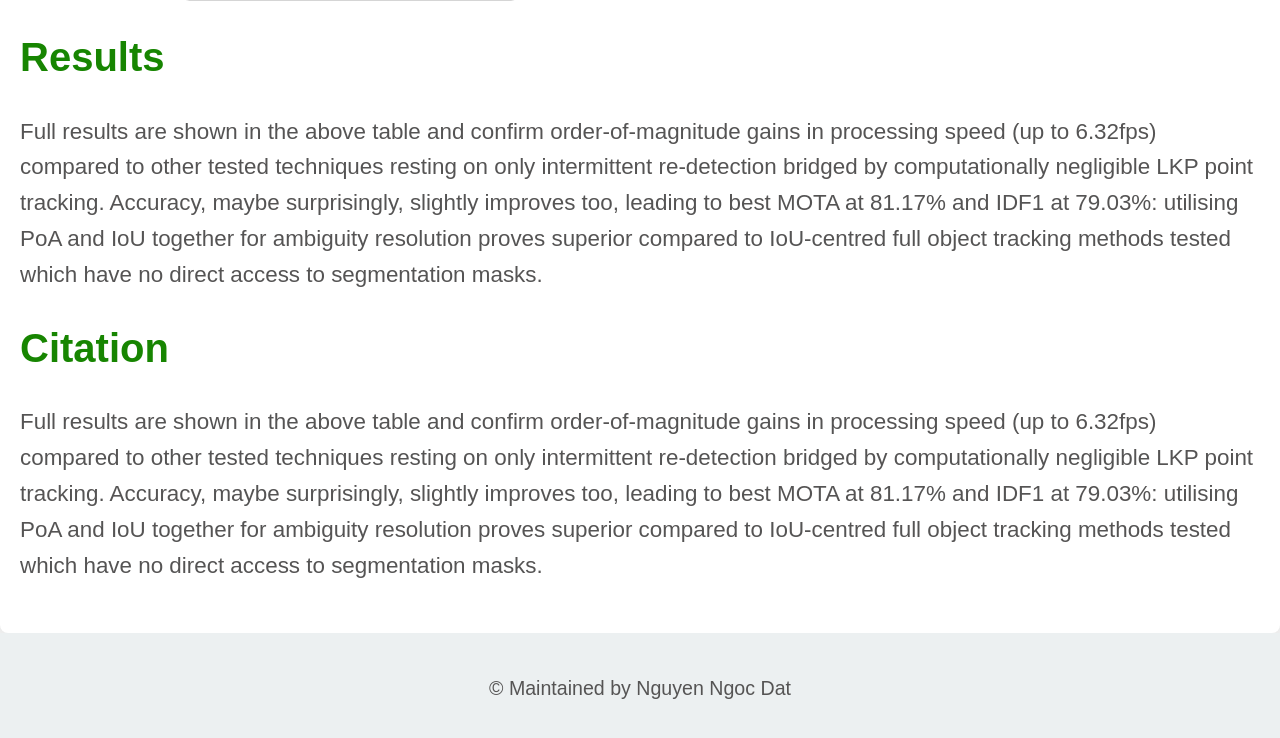
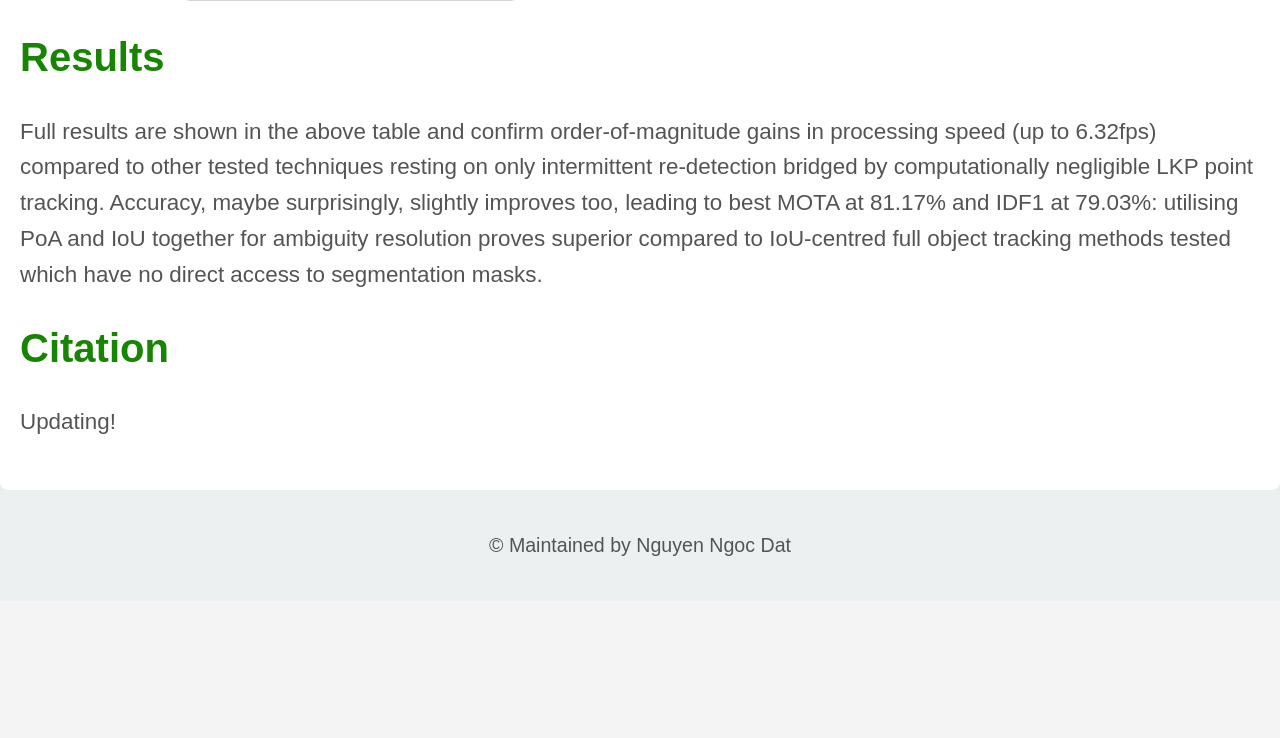
Before and after one commit to dat-nguyenvn/WildLive, a plain HTML site: page index.html in a window 1280 px wide. Shown: the part 3286-4024 px from the top of the page. After the commit the page ends 3887 px from the top, so only its background shows below. Drawn offline with Linux system fonts and the light colour scheme.

Commit message:
version1

```diff
--- a/index.html
+++ b/index.html
@@ -149,11 +149,7 @@
     </div>
     <div class="section">
       <h2>Citation</h2>
-      <p>Full results are shown in the above table and confirm order-of-magnitude gains in processing speed (up to 6.32fps)
-        compared to other tested techniques resting on only intermittent re-detection bridged by computationally negligible LKP point tracking.
-         Accuracy, maybe surprisingly, slightly improves too, leading to best MOTA at 81.17% and IDF1 at 79.03%:
-          utilising PoA and IoU together for ambiguity resolution proves superior compared to IoU-centred full object tracking methods
-           tested which have no direct access to segmentation masks.</p>
+      <p>Updating!</p>
     </div>
 
 
```
